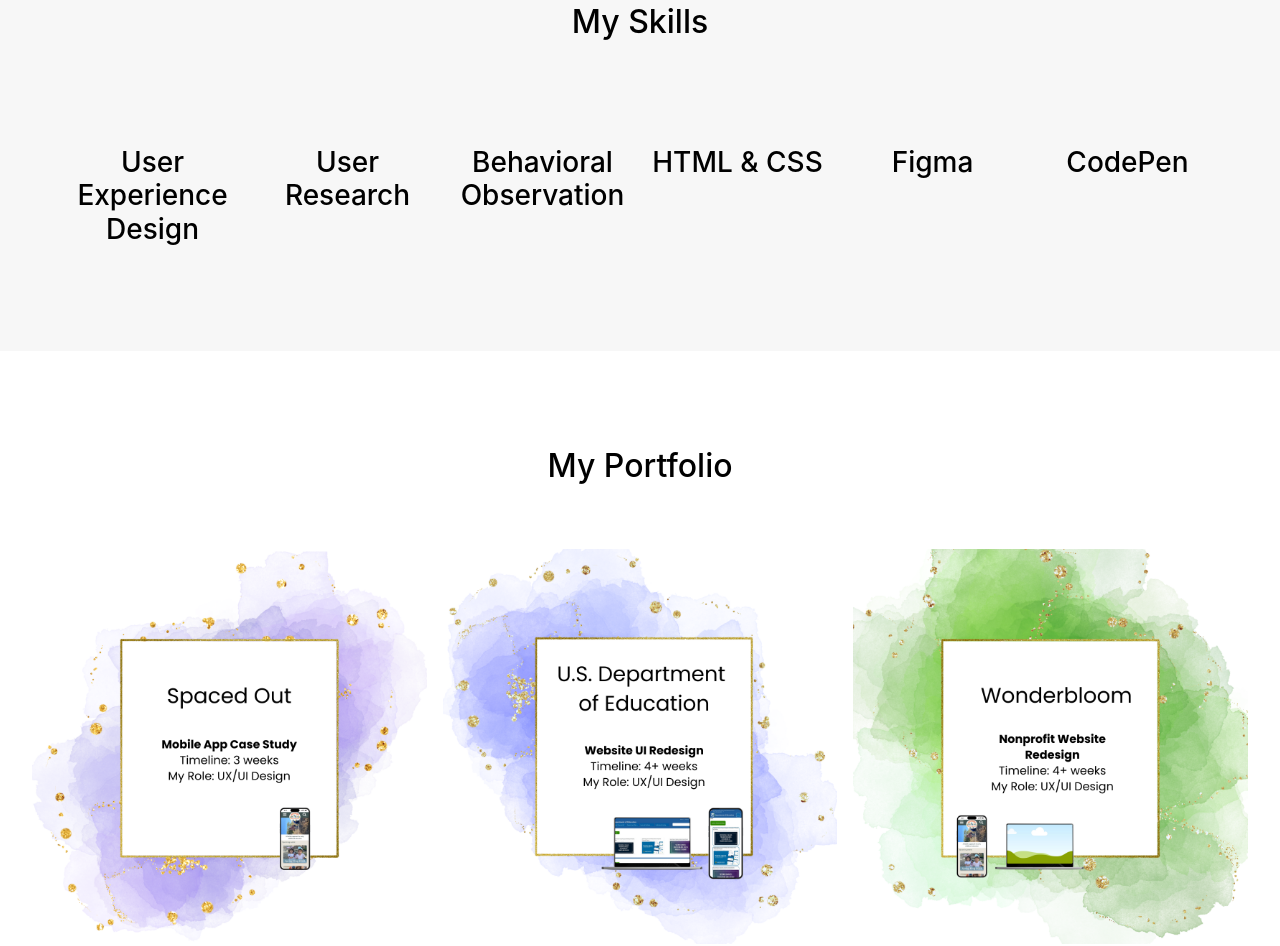
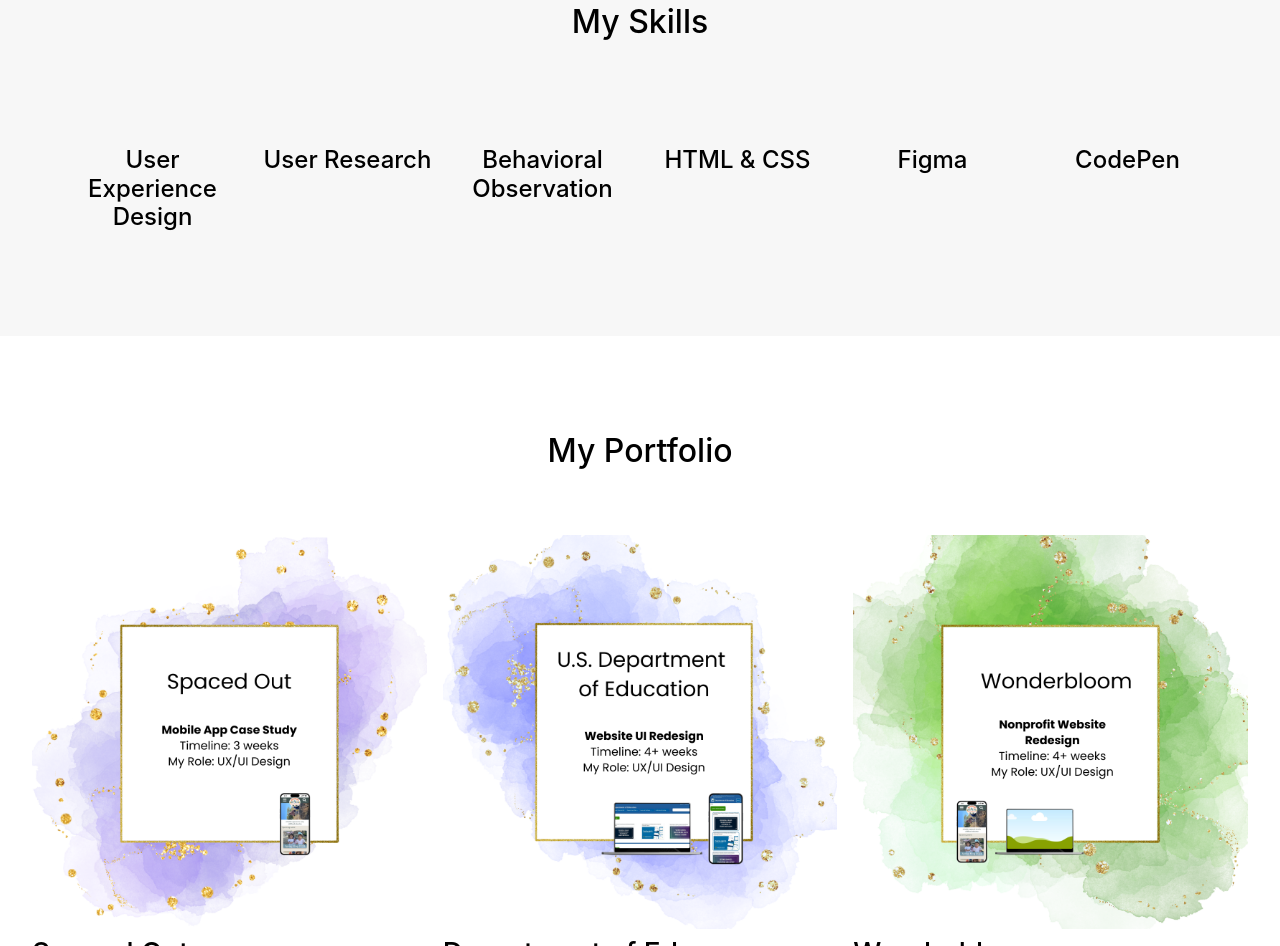
Before and after one commit to glitterrich/UX_UI_HW_18-a, a plain HTML site: page index.html in a window 1280 px wide. Shown: the part 1171-2117 px from the top of the page. Drawn offline with nearby package versions, Linux system fonts and the light colour scheme.

Commit message:
changed skills section to be smaller

```diff
--- a/index.html
+++ b/index.html
@@ -55,27 +55,27 @@
                 <div class="skills-list">
                     <div class="skills-item">
                         <img src="images/web.png" alt="">
-                        <h3>User Experience Design</h3>
+                        <h4>User Experience Design</h4>
                     </div>
                     <div class="skills-item">
                         <img src="images/brand.png" alt="">
-                        <h3>User Research</h3>
+                        <h4>User Research</h4>
                     </div>
                     <div class="skills-item">
                         <img src="images/ux.png" alt="">
-                        <h3>Behavioral Observation</h3>
+                        <h4>Behavioral Observation</h4>
                     </div>
                     <div class="skills-item">
                         <img src="images/code.png" alt="">
-                        <h3>HTML & CSS</h3>
+                        <h4>HTML & CSS</h4>
                     </div>
                     <div class="skills-item">
                         <img src="images/figma.png" alt="">
-                        <h3>Figma</h3>
+                        <h4>Figma</h4>
                     </div>
                     <div class="skills-item">
                         <img src="images/sketch.png" alt="">
-                        <h3>CodePen</h3>
+                        <h4>CodePen</h4>
                     </div>
                 </div>
             </div>
```
